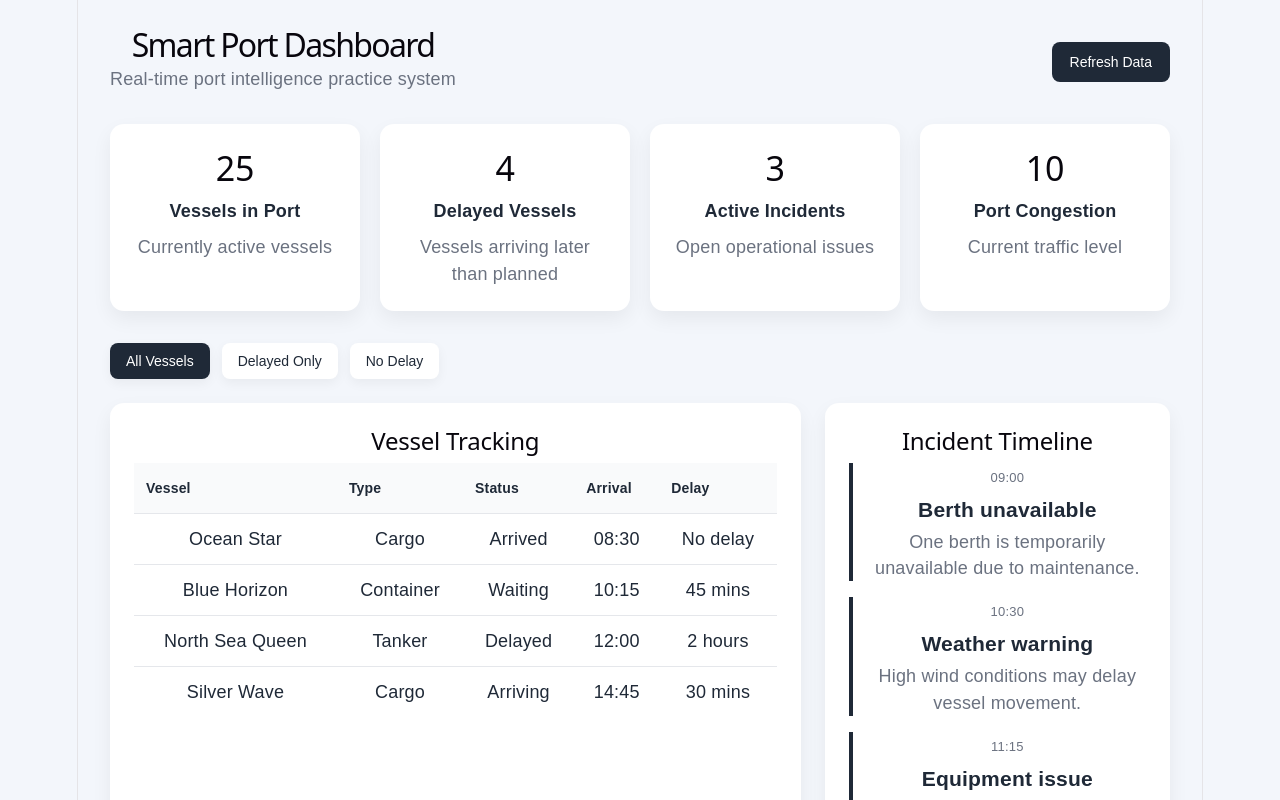
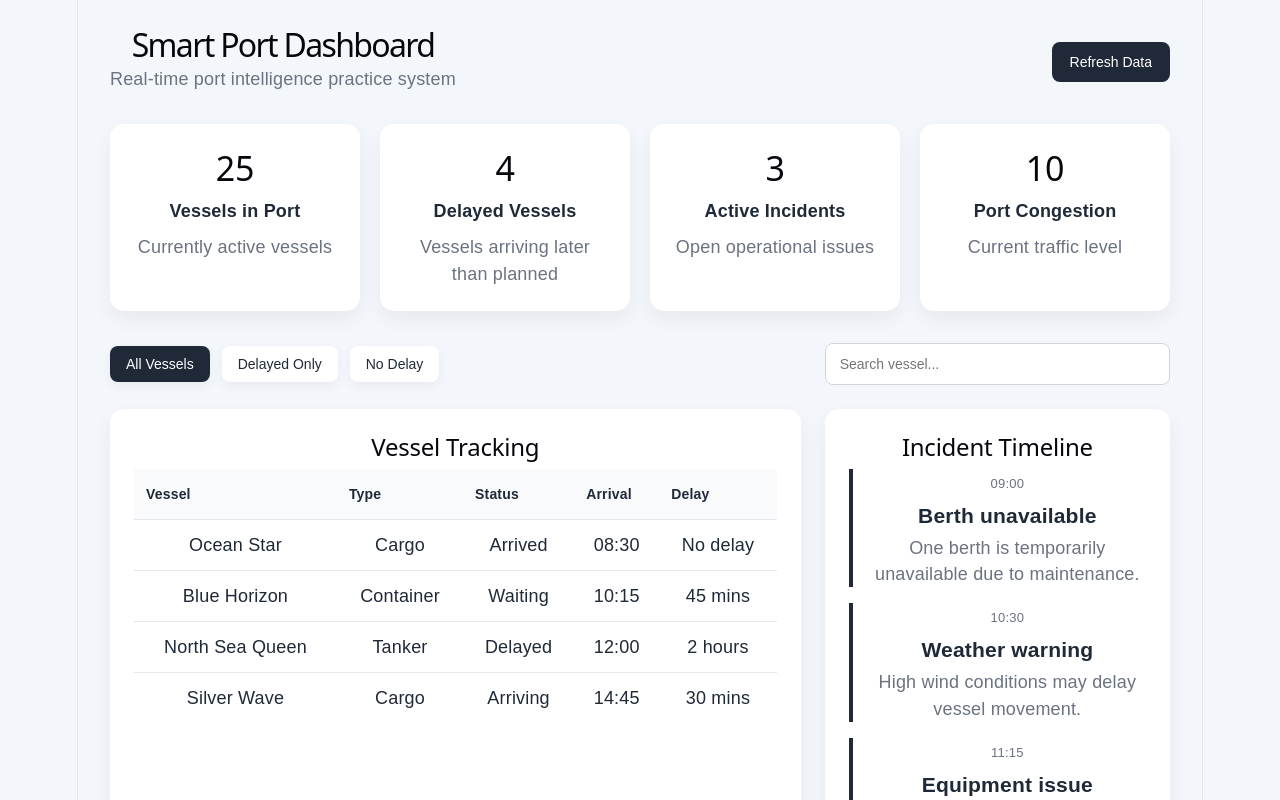
Before and after one commit to nyein-khaing1/smart-port-dashboard, a React app in the folder frontend/: page / in a window 1280 px wide. Shown: the top 800 px of the page. Built offline with nearby package versions, Linux system fonts and the light colour scheme; the HTML template or start-up script is replaced by a standard one.

Commit message:
search box with dashboard controls

```diff
--- a/frontend/src/App.css
+++ b/frontend/src/App.css
@@ -155,10 +155,18 @@ td {
     }
 
 
+
+.dashboard-controls {
+    display: grid;
+    grid-template-columns: 2fr 1fr;
+    gap: 24px;
+    align-items: center;
+    margin-bottom: 24px;
+}
+
 .filter-buttons {
     display: flex;
     gap: 12px;
-    margin-bottom: 24px;
 }
 
     .filter-buttons button {
@@ -181,6 +189,20 @@ td {
             color: white;
         }
 
+.search-box input {
+    width: 100%;
+    padding: 12px 14px;
+    border: 1px solid #d1d5db;
+    border-radius: 8px;
+    font-size: 14px;
+}
+
+    .search-box input:focus {
+        outline: none;
+        border-color: #1f2937;
+        box-shadow: 0 0 0 3px rgba(31, 41, 55, 0.12);
+    }
+
 
 @media (max-width: 900px) {
     .kpi-grid {
@@ -188,6 +210,10 @@ td {
     }
 
     .content-grid {
+        grid-template-columns: 1fr;
+    }
+
+    .dashboard-controls {
         grid-template-columns: 1fr;
     }
 }
--- a/frontend/src/App.jsx
+++ b/frontend/src/App.jsx
@@ -3,6 +3,7 @@ import KpiCard from "./components/KpiCard";
 import VesselTable from "./components/VesselTable";
 import IncidentTimeline from "./components/IncidentTimeline";
 import { useState, useEffect } from "react";
+
 
 const kpiData = [
     {
@@ -95,15 +96,22 @@ const incidents = [
 function App() {
     const [filter, setFilter] = useState("all");
     //create a filter value
+    const [searchTerm, setSearchTerm] = useState("");
+
     const filteredVessels = vessels.filter((vessel) => {
-        if (filter === "delayed"){
-            return vessel.delay !== "No delay";
-        }
-        if (filter === "no-delay"){
-            return vessel.delay === "No delay";
-        }
-        return true;
+        const matchesSearch = vessel.name.toLowerCase().includes(searchTerm.toLowerCase());
+
+        const matchesFilter =
+            filter === "all" ||
+            (filter === "delayed" && vessel.delay !== "No delay") ||
+            (filter === "no-delay" && vessel.delay === "No delay");
+
+        return matchesSearch && matchesFilter;
+
     });
+
+
+
 
 
     return (
@@ -128,6 +136,7 @@ function App() {
                 ))}
             </section>
 
+           <div className="dashboard-controls">
             <div className="filter-buttons">
                 <button
                 className={filter === "all" ? "active-filter" : ""}
@@ -135,18 +144,30 @@ function App() {
                 >
                 All Vessels
                 </button>
+
                 <button
                 className={filter === "delayed" ? "active-filter" : ""}
                 onClick={() => setFilter("delayed")}
                 >
                 Delayed Only
                 </button>
+
                 <button
                 className={filter === "no-delay" ? "active-filter" : ""}
                 onClick={() => setFilter("no-delay")}
                 >
                 No Delay
                 </button>
+            </div>
+
+            <div className="search-box">
+                <input
+                type="text"
+                placeholder="Search vessel..."
+                value={searchTerm}
+                onChange={(event) => setSearchTerm(event.target.value)}
+                />
+            </div>
             </div>
             <main className="content-grid">
                 <VesselTable vessels={filteredVessels} />
```
Lines whose indentation alone changed are shown as unchanged.
